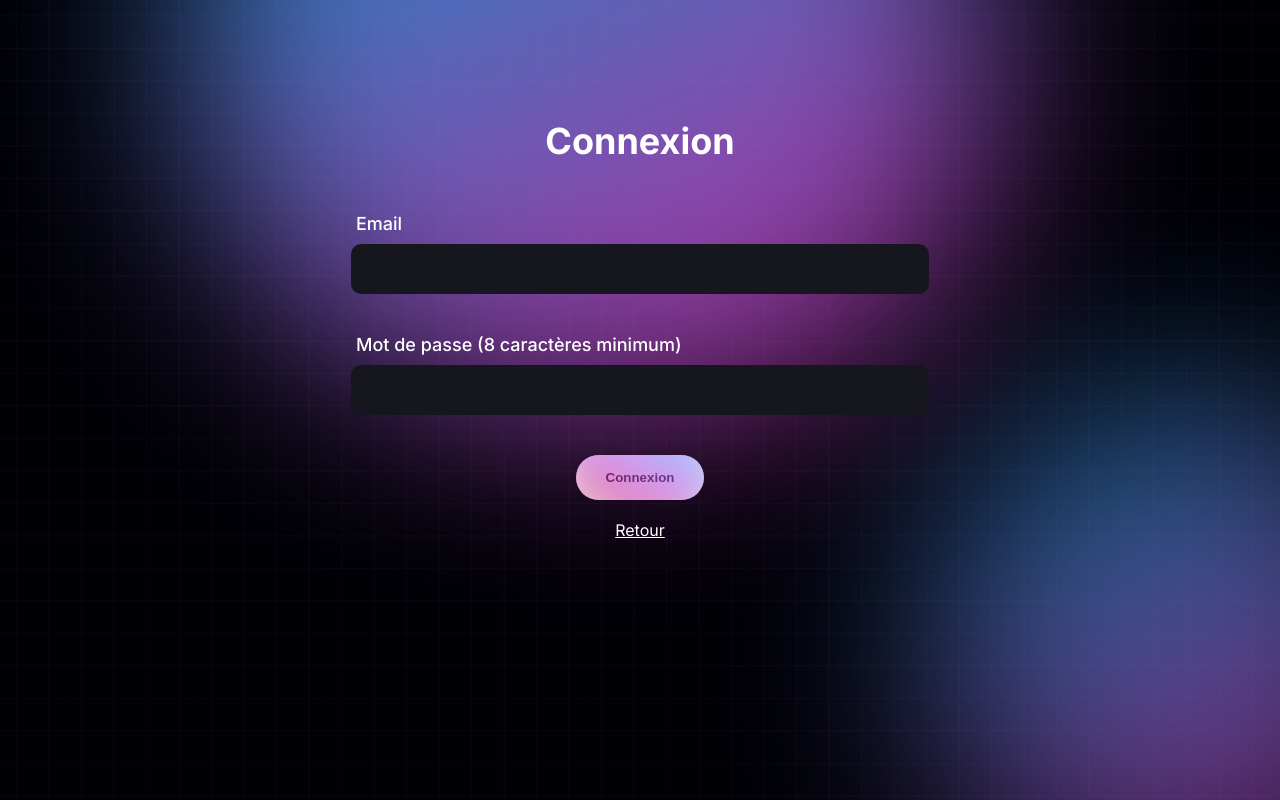
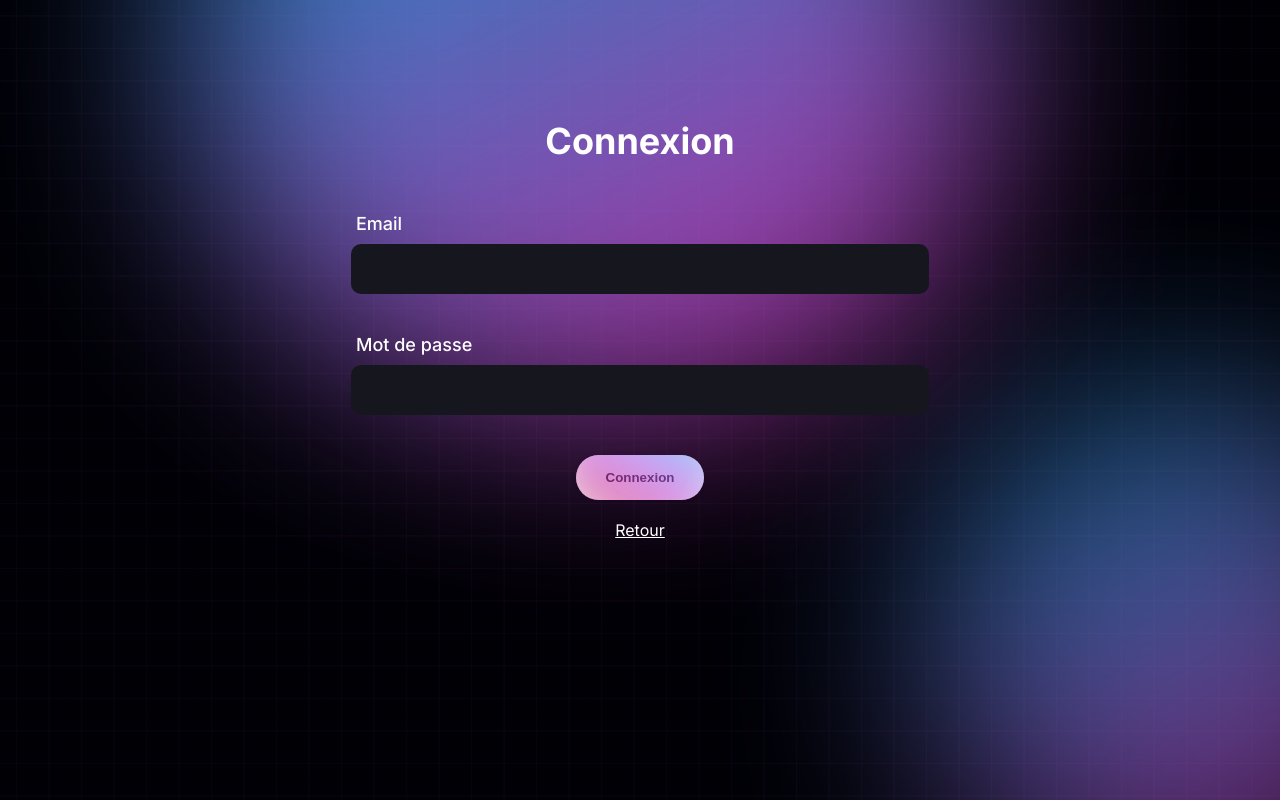
Before and after one commit to BetaPeche/sport-app, a React (Vite) app in the folder frontend/: page /login in a window 1280 px wide. Built offline with nearby package versions, Linux system fonts and the light colour scheme.

Commit message:
Remove string

```diff
--- a/frontend/src/pages/Login.tsx
+++ b/frontend/src/pages/Login.tsx
@@ -66,9 +66,7 @@
                     id="email"
                     onChange={(e) => setEmail(e.target.value)}
                 />
-                <label htmlFor="password">
-                    Mot de passe (8 caractères minimum)
-                </label>
+                <label htmlFor="password">Mot de passe</label>
                 <input
                     type="password"
                     name="password"
```
